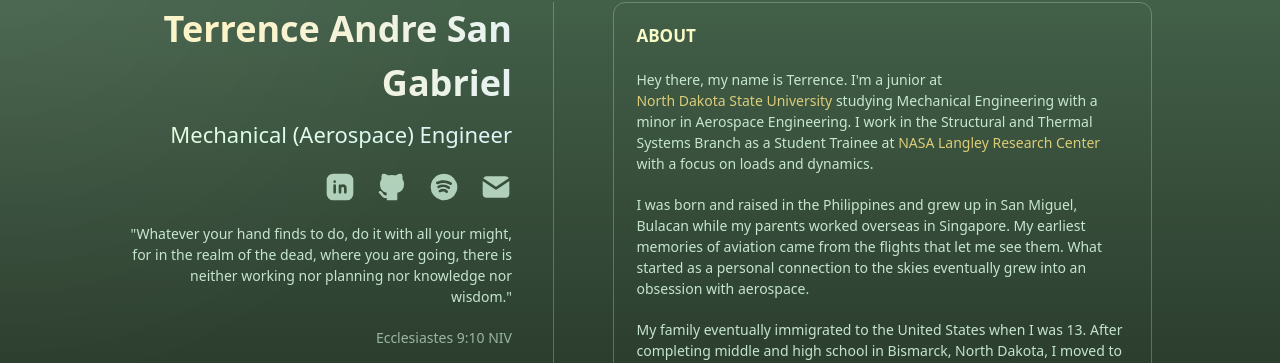
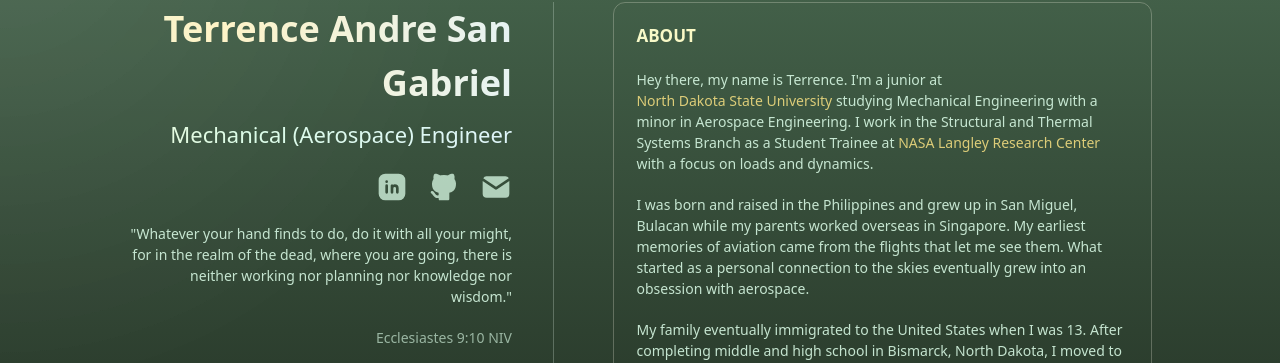
Before and after one commit to akositerrence/akositerrence.github.io, a Jekyll site: the page built from index.html, in a window 1280 px wide. Shown: the part 86-449 px from the top of the page. Built offline with Jekyll 4.4.1, drawn with Linux system fonts in a browser that asks for light colours.

Commit message:
removed spotify

```diff
--- a/index.html
+++ b/index.html
@@ -51,9 +51,6 @@ title: Home
                 </a>
                 <a href="https://github.com/akositerrence" target="_blank" class="link-icon-button">
                     <svg xmlns="http://www.w3.org/2000/svg" class="link-icon" viewBox="0 0 24 24" class="icon icon-tabler icons-tabler-filled icon-tabler-brand-github"><path fill="none" d="M0 0h24v24H0z"/><path d="M5.315 2.1c.791-.113 1.9.145 3.333.966l.272.161.16.1.397-.083a13.3 13.3 0 0 1 4.59-.08l.456.08.396.083.161-.1c1.385-.84 2.487-1.17 3.322-1.148l.164.008.147.017.076.014.05.011.144.047a1 1 0 0 1 .53.514 5.2 5.2 0 0 1 .397 2.91l-.047.267-.046.196.123.163c.574.795.93 1.728 1.03 2.707l.023.295L21 9.5c0 3.855-1.659 5.883-4.644 6.68l-.245.061-.132.029.014.161.008.157.004.365-.002.213L16 21a1 1 0 0 1-.883.993L15 22H9a1 1 0 0 1-.993-.883L8 21v-.734c-1.818.26-3.03-.424-4.11-1.878l-.535-.766c-.28-.396-.455-.579-.589-.644l-.048-.019a1 1 0 0 1 .564-1.918c.642.188 1.074.568 1.57 1.239l.538.769c.76 1.079 1.36 1.459 2.609 1.191L8 17.562l-.018-.168a5.03 5.03 0 0 1-.021-.824l.017-.185.019-.12-.108-.024c-2.976-.71-4.703-2.573-4.875-6.139l-.01-.31L3 9.5a5.6 5.6 0 0 1 .908-3.051l.152-.222.122-.163-.045-.196a5.2 5.2 0 0 1 .145-2.642l.1-.282.106-.253a1 1 0 0 1 .529-.514l.144-.047.154-.03z"/></svg>
-                </a>
-                <a href="https://open.spotify.com/user/4sfglejibi9w340p3ba0lixvb" target="_blank" class="link-icon-button">
-                    <svg xmlns="http://www.w3.org/2000/svg" class="link-icon" viewBox="0 0 24 24" class="icon icon-tabler icons-tabler-filled icon-tabler-brand-spotify"><path fill="none" d="M0 0h24v24H0z"/><path d="M17 3.34A10 10 0 1 1 2 12l.005-.324A10 10 0 0 1 17 3.34m-2.168 11.605c-1.285-1.927-4.354-2.132-6.387-.777a1 1 0 0 0 1.11 1.664c1.195-.797 3.014-.675 3.613.223a1 1 0 1 0 1.664-1.11M16.1 11.7c-2.469-1.852-5.895-2.187-8.608-.589a1 1 0 0 0 1.016 1.724c1.986-1.171 4.544-.92 6.392.465a1 1 0 0 0 1.2-1.6m1.43-3.048C13.853 6.354 9.764 6.5 6.553 8.106a1 1 0 0 0 .894 1.788c2.635-1.317 5.997-1.437 9.023.454a1 1 0 1 0 1.06-1.696"/></svg>
                 </a>
                 <a href="mailto:terrsangabriel@gmail.com" target="_blank" class="link-icon-button">
                     <svg xmlns="http://www.w3.org/2000/svg" class="link-icon" viewBox="0 0 24 24" class="icon icon-tabler icons-tabler-filled icon-tabler-mail"><path fill="none" d="M0 0h24v24H0z"/><path d="M22 7.535V17a3 3 0 0 1-2.824 2.995L19 20H5a3 3 0 0 1-2.995-2.824L2 17V7.535l9.445 6.297.116.066a1 1 0 0 0 .878 0l.116-.066L22 7.535z"/><path d="M19 4c1.08 0 2.027.57 2.555 1.427L12 11.797l-9.555-6.37a2.999 2.999 0 0 1 2.354-1.42L5 4h14z"/></svg>
```
